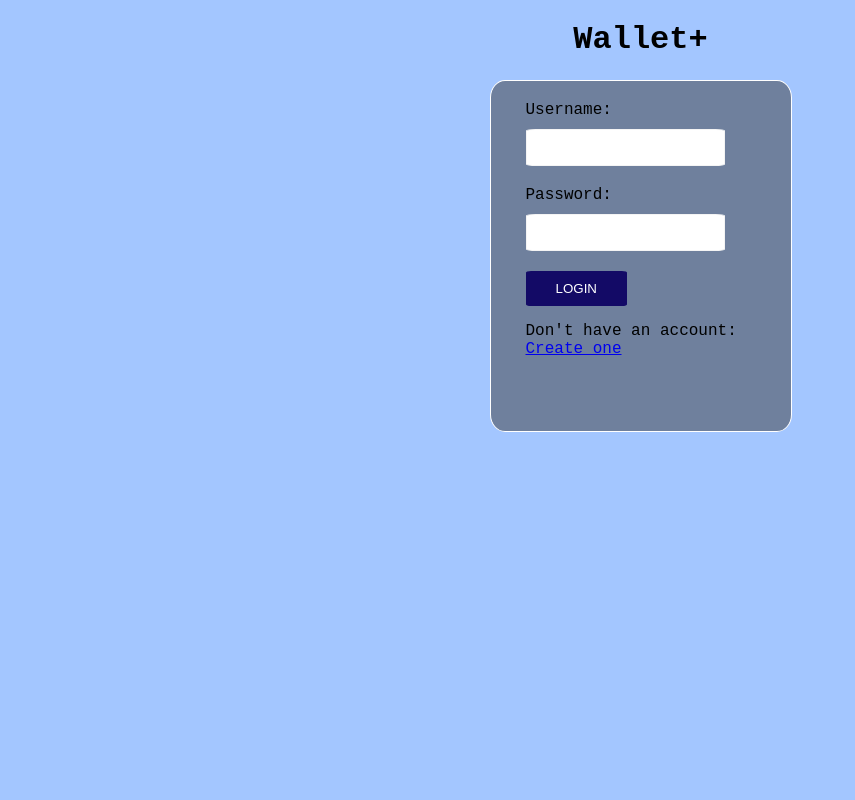
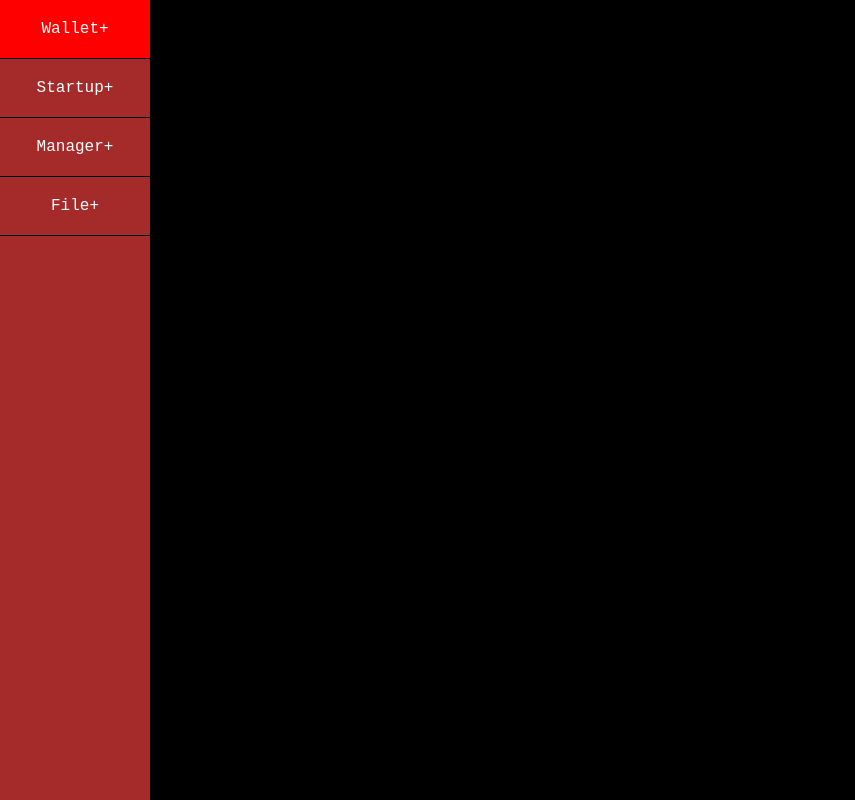
Before and after one commit to edinhadzovic/bigchain, an Electron app: page ClientInterface/views/mainView.html in a window 1281 px wide. Shown: the whole page, without its empty margins (0-855 px from the left). Drawn offline with nearby package versions, Linux system fonts and the light colour scheme.

Commit message:
Addin homeViewController

```diff
--- a/App/main.js
+++ b/App/main.js
@@ -35,7 +35,7 @@ async function createWindow () {
   mainWindow.maximize();
 
   mainWindow.loadURL(url.format({
-    pathname: path.join(__dirname, '../ClientInterface/views/loginView.html'),
+    pathname: path.join(__dirname, '../ClientInterface/views/mainView.html'),
     protocol: 'file:',
     slashes: true
   }))
--- /dev/null
+++ b/ClientInterface/css/home.css
@@ -0,0 +1,41 @@
+.js-homeView-box  {
+    background-color: black;
+    width: 100%;
+    height: 100%;
+}
+
+
+.js-homeView-navigation {
+    display: flex;
+    flex-direction: column;
+    text-align: center;
+    width: 150px;
+    height: 100%;
+    background-color: brown;
+    color: black;
+    z-index: 2;
+}
+
+.js-homeView-navigation-item {
+    text-decoration: none;
+    position: relative;
+    z-index: 3;
+    display: block;
+    padding: 20px 15px;
+    background-color: brown;
+    color: white;
+    border-bottom: 1px solid black;
+    transition: background 0.75s ease;
+}
+
+
+.js-homeView-navigation-item:hover {
+    background-color: red;
+}
+
+
+.js-homeView-navigation-item-subitem {
+    position: absolute;
+    z-index: 0;
+
+}
--- a/ClientInterface/css/main.css
+++ b/ClientInterface/css/main.css
@@ -1,5 +1,13 @@
 @import 'fonts.css';
 @import 'login.css';
+@import 'home.css';
+
+body,html{
+    width: 100%;
+    height: 100%;
+    padding: 0;
+    margin: 0;
+}
 
 body {
     font-family: 'Roboto Mono', monospace;
--- /dev/null
+++ b/ClientInterface/javascript/homeViewController.js
@@ -0,0 +1,9 @@
+var homeViewController = function (params) {
+
+}
+
+$('document').ready(function(){
+    $('.js-homeView-box').each(function () {
+        new homeViewController(this);
+    })
+});
--- a/ClientInterface/views/loginView.html
+++ b/ClientInterface/views/mainView.html
@@ -15,11 +15,11 @@
     <title>Document</title>
 </head>
 <body>
-		<div class="login_header">
+		<div class="login_header hidden">
 			<h1>Wallet<span>+</span></h1>
 		</div>
 
-		<div class="js-loginView-form form_section">
+		<div class="js-loginView-form form_section hidden">
 			<div class="js-loginView-login" id="js_loginView_login">
 				<form>
 					<div class="form_input">
@@ -64,11 +64,29 @@
 			</div>
 		</div>
 
-		<div class="hidden" id="profile">
-			<h2 id="show_username"></h2>
-			<h2 id="show_password"></h2>
+		<div class="js-homeView-box">
+			<div class="js-homeView-navigation">
+				<div>
+					<a href="#" class="js-homeView-navigation-item" type="request_wallet_plus">Wallet<span>+</span></a>
+					<div class="js-homeView-navigation-item-subitem">
+						<div>
+							<a href="#" class="js-homeView-navigation-btcWallet" type="request_wallet_bitcoin">Bitcoin</a>
+						</div>
+						<div>
+							<a href="#" class="js-homeView-navigation-dgbWallet" type="request_wallet_digibyte">Digibyte</a>
+						</div>
+					</div>
+				</div>
+				<div><a href="#" class="js-homeView-navigation-item" type="request_startup_plus">Startup<span>+</span></a></div>
+				<div><a href="#" class="js-homeView-navigation-item" type="request_manager_plus">Manager<span>+</span></a></div>
+				<div><a href="#" class="js-homeView-navigation-item last-item" type="request_file_plus">File<span>+</span></a></div>
+			</div>
+			<div class="js-homeView-mainContent">
+
+			</div>
 		</div>
 
 		<script src='../javascript/loginViewController.js'></script>
+		<script src='../javascript/homeViewController.js'></script>
 	</body>
 </html>
```
